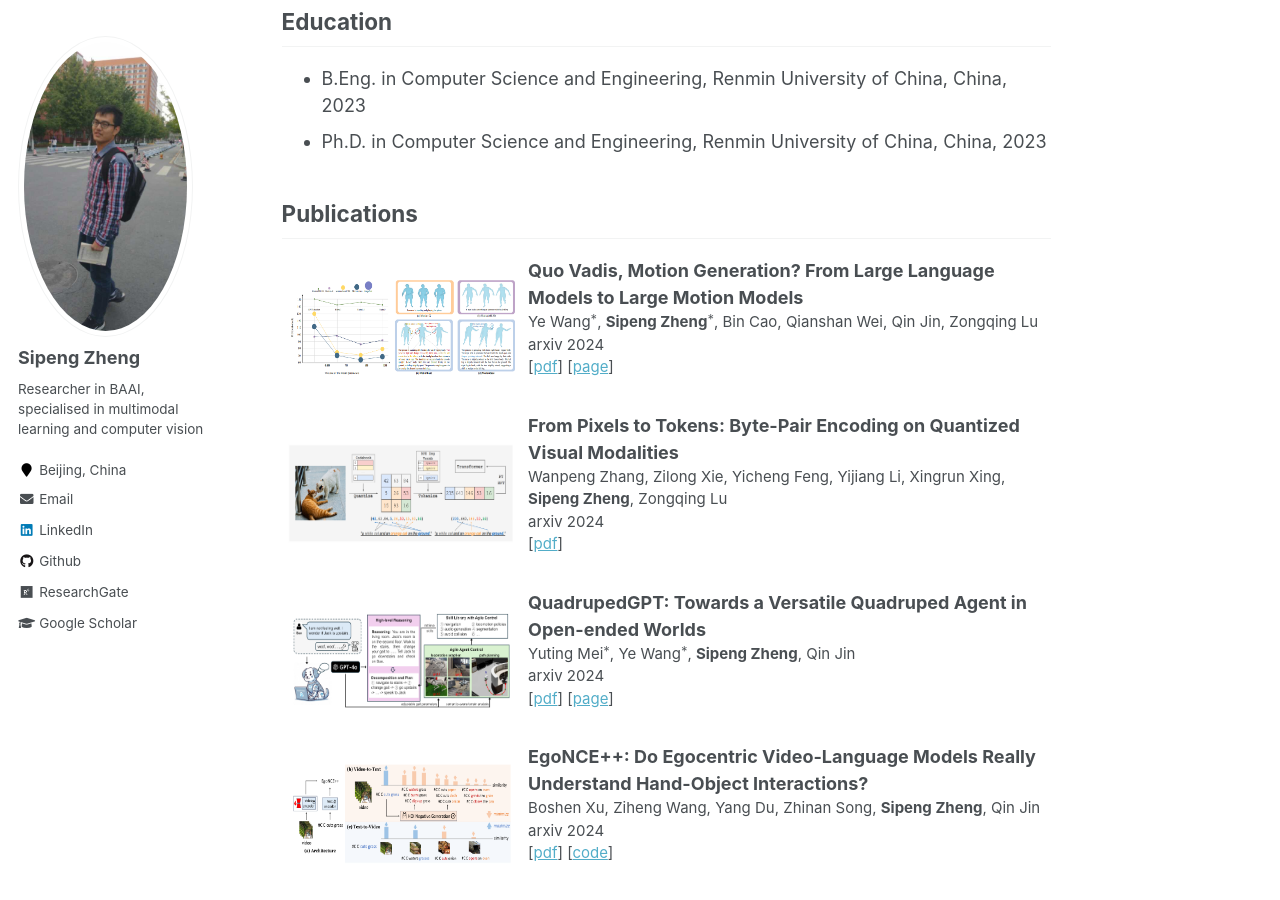
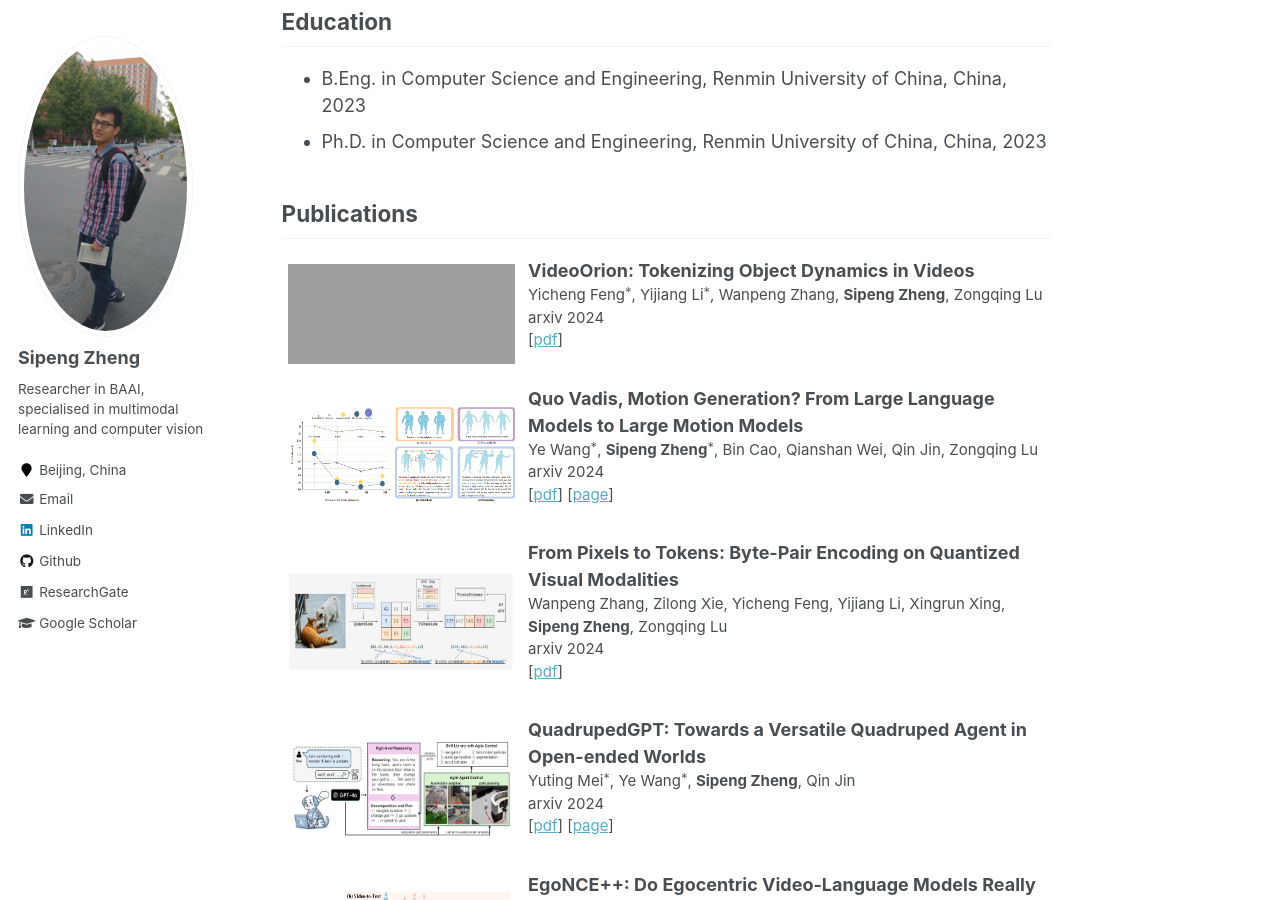
Before and after one commit to zhengsipeng/zhengsipeng.github.io, a Jekyll site: the page built from _pages/about.md, in a window 1280 px wide and 900 px high, scrolled down 1041 px. Built offline with Jekyll 4.4.1, drawn with Linux system fonts in a browser that asks for light colours; formulas are drawn with MathJax 3; grey boxes are pictures that could not be loaded.

Commit message:
Update about.md

```diff
--- a/_pages/about.md
+++ b/_pages/about.md
@@ -45,12 +45,23 @@
 <table border="0" style="border:none; width: 100%;">
 
 <tr style="border: none;">
+  <td style="border: none;"> <img src="./images/pubs/videoorin_24.png" style="height: 100px; width: 500px;"/></td>
+  <td style="border: none;">
+        <p style="font-size: 15px"><b style="font-size: 18px">VideoOrion: Tokenizing Object Dynamics in Videos</b><br>
+        Yicheng Feng$^*$, Yijiang Li$^*$, Wanpeng Zhang, <b>Sipeng Zheng</b>, Zongqing Lu<br>
+        arxiv 2024<br>
+        [<a target="_blank" href="https://arxiv.org/abs/2411.16156">pdf</a>]
+        </p>
+  </td>
+</tr>
+
+<tr style="border: none;">
   <td style="border: none;"> <img src="./images/pubs/motion_24.png" style="height: 100px; width: 500px;"/></td>
   <td style="border: none;">
         <p style="font-size: 15px"><b style="font-size: 18px">Quo Vadis, Motion Generation? From Large Language Models to Large Motion Models</b><br>
         Ye Wang$^*$, <b>Sipeng Zheng</b>$^*$, Bin Cao, Qianshan Wei, Qin Jin, Zongqing Lu<br>
         arxiv 2024<br>
-        [<a target="_blank" href="https://arxiv.org/abs/2410.03311">pdf</a>]
+          [<a target="_blank" href="https://arxiv.org/abs/2410.03311">pdf</a>]
         [<a target="_blank" href="[https://arxiv.org/abs/2410.03311](http://www.motionbase3d.com">page</a>]
         </p>
   </td>
```
